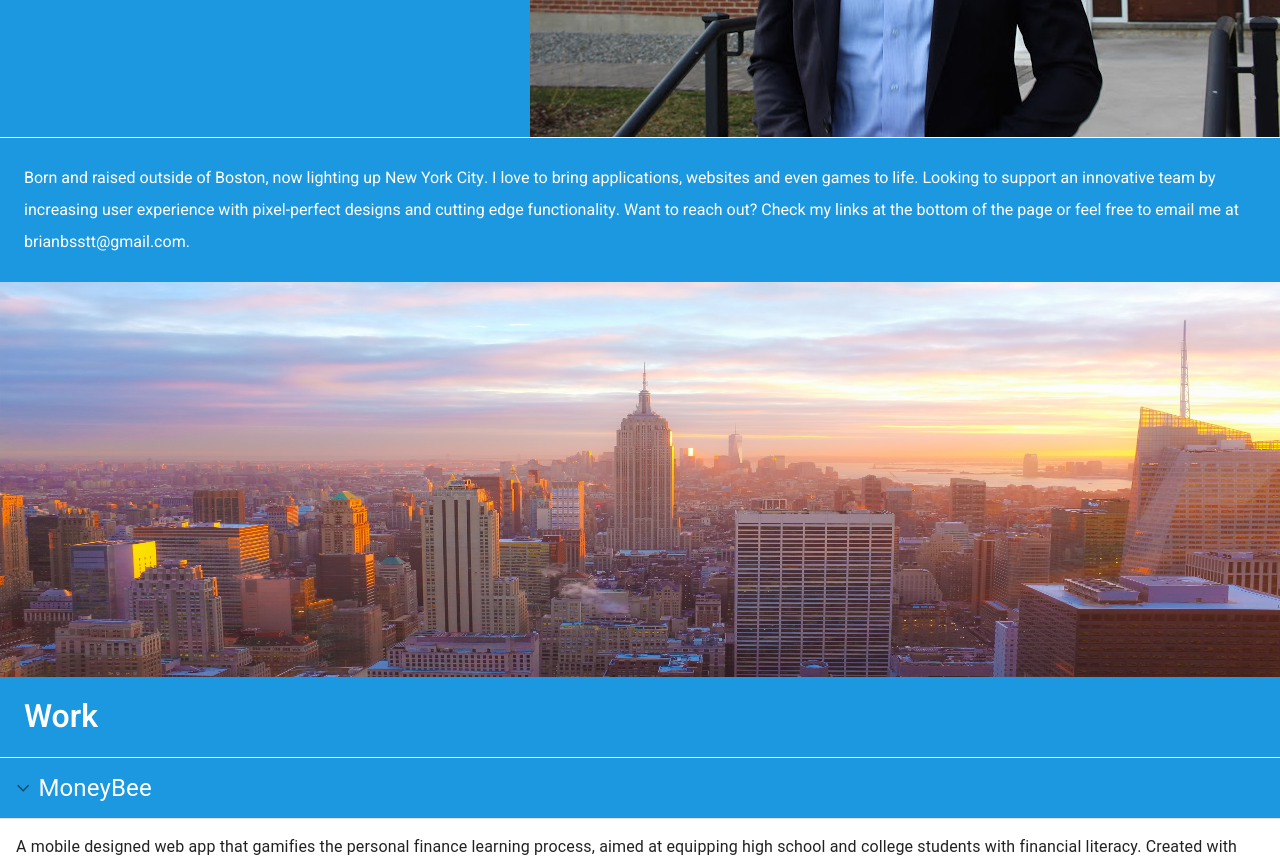
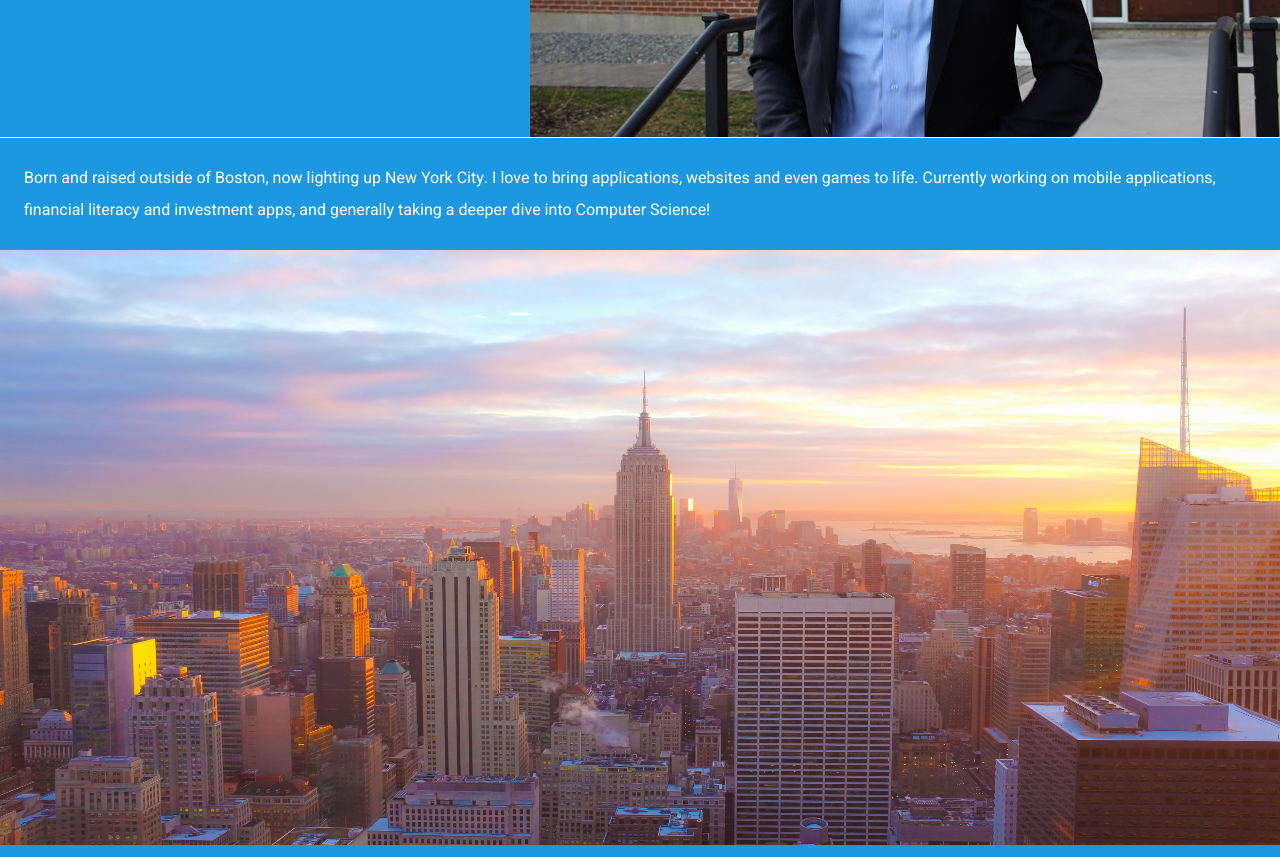
Before and after one commit to BBaCode/personal-website, a React (Create React App) app: page / in a window 1280 px wide. Shown: the part 460-1317 px from the top of the page. Built offline with nearby package versions, Linux system fonts and the light colour scheme.

Commit message:
finished v2, fixed spacing, colors and all styles for responsive designs

```diff
--- a/src/App.js
+++ b/src/App.js
@@ -1,8 +1,6 @@
 import "./App.scss";
 import { BrowserRouter as Router, Routes, Route } from "react-router-dom";
 import HomePage from "./Pages/HomePage/HomePage";
-import AboutPage from "./Pages/AboutPage/AboutPage";
-import WorkPage from "./Pages/WorkPage/WorkPage";
 import NavBar from "./Components/NavBar/NavBar";
 import Footer from "./Components/Footer/Footer";
 function App() {
@@ -12,8 +10,6 @@ function App() {
         <NavBar />
         <Routes>
           <Route path="/" element={<HomePage />} />
-          <Route path="/about" element={<AboutPage />} />
-          <Route path="/work" element={<WorkPage />} />
         </Routes>
         <Footer />
       </Router>
--- a/src/Components/CustomizedAccordions/CustomizedAccordions.js
+++ b/src/Components/CustomizedAccordions/CustomizedAccordions.js
@@ -53,7 +53,7 @@ export default function CustomizedAccordions() {
   };
 
   return (
-    <div>
+    <div className="accordion">
       <Accordion
         expanded={expanded === "panel1"}
         onChange={handleChange("panel1")}
--- a/src/Components/CustomizedAccordions/CustomizedAccordions.scss
+++ b/src/Components/CustomizedAccordions/CustomizedAccordions.scss
@@ -1,6 +1,9 @@
 @use "../../styles/partials/mixins" as *;
 
 .accordion {
+  @include desktop {
+  }
+
   &__photo-container {
     display: flex;
     justify-content: center;
--- a/src/Pages/HomePage/HomePage.js
+++ b/src/Pages/HomePage/HomePage.js
@@ -18,12 +18,11 @@ function HomePage() {
       </div>
       <p className="home__about">
         Born and raised outside of Boston, now lighting up New York City. I love
-        to bring applications, websites and even games to life. Looking to
-        support an innovative team by increasing user experience with
-        pixel-perfect designs and cutting edge functionality. Want to reach out?
-        Check my links at the bottom of the page or feel free to email me at
-        brianbsstt@gmail.com.
+        to bring applications, websites and even games to life. Currently
+        working on mobile applications, financial literacy and investment apps,
+        and generally taking a deeper dive into Computer Science!
       </p>
+
       <div className="home__photo-container">
         <img className="home__photo-landscape" src={nyc} alt="me" />
       </div>
@@ -31,6 +30,7 @@ function HomePage() {
         <h2 className="home__work-title">Work</h2>
         <CustomizedAccordions />
       </div>
+
       <div className="home__books">
         <h2 className="home__books-title">Book Recommendations</h2>
         <AboutPage />
--- a/src/Pages/HomePage/HomePage.scss
+++ b/src/Pages/HomePage/HomePage.scss
@@ -60,11 +60,20 @@
     }
   }
 
+  &__photo-accordion {
+    @include desktop {
+      display: flex;
+    }
+  }
+
   &__photo-landscape {
     width: 100%;
     @include tablet {
       max-height: 50vh;
       width: 100vw;
+    }
+    @include tablet {
+      max-height: 75vh;
     }
   }
 
```
